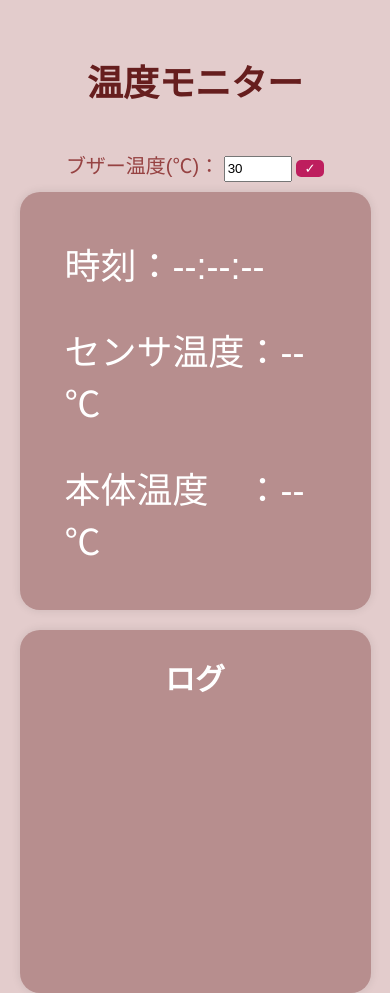
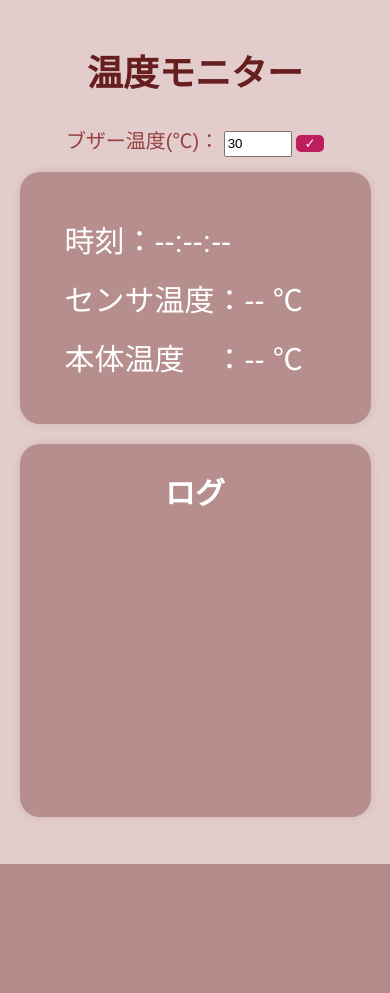
Before and after one commit to kobekosen-ec3/tempver1, a Flask app: page / in a window 390 px wide. After the commit the page ends 864 px from the top, so only its background shows below. Run offline with Flask 3, Linux system fonts and the light colour scheme; data that the repository does not hold is empty.

Commit message:
Modify CSS styles for layout and font sizes
Adjusted styles for better layout and readability.

```diff
--- a/static/style.css
+++ b/static/style.css
@@ -108,6 +108,7 @@ button{
     height: 220px;
     overflow-y: auto;
     margin-bottom: 25px;
+    padding-bottom: 10px;
 }
 
 .loading{
@@ -142,7 +143,7 @@ ul {
 }
 
 .log-datetime {
-    font-size: 16px;
+    font-size: 15px;
     margin-bottom: 3px;
 }
 
@@ -177,15 +178,16 @@ ul {
 @media screen and (max-width:780px) {
 
   body{
-    overflow-y: auto;
+    /* overflow-y: auto; */
   }
 
   .Top{
     display: flex;
     flex-direction: column;
     align-items: center;
-    gap: 20px;
-    margin-top: 30px;
+    gap: 5px;
+    padding-bottom: 5px;
+    margin-top: 20px;
   }
 
   .set{
@@ -205,8 +207,31 @@ ul {
     max-width: 500px;
     box-sizing: border-box;
   }
+  .nowbox{
+    font-size: 30px;
+  }
+
+  .nowtx{
+    padding-top: 15px;
+  }
 
   .log{
     height: 250px;
   }
+
+  .log-datetime {
+    font-size: 18px;
+    margin-bottom: 3px;
+  }
+
+  .log-dstemp,
+  .log-picotemp {
+      font-size: 20px;
+      margin-left: 18px;
+  }
+
+  .log-picotemp {
+    padding-bottom: 20px;
+  }
+
 }
```
